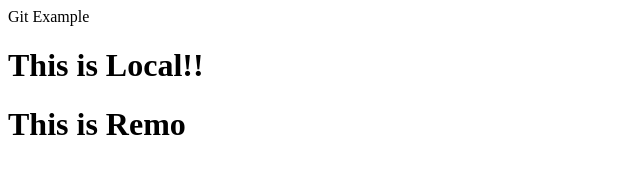
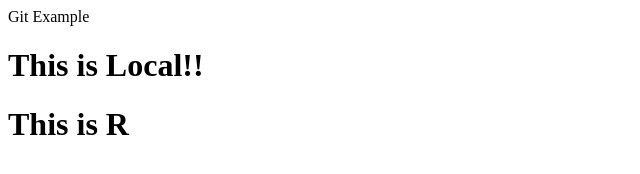
Before and after one commit to KoMamatha/example, a plain HTML site: page index.html in a window 1280 px wide. Shown: the whole page, without its empty margins (0-640 px from the left). Drawn offline with Linux system fonts and the light colour scheme.

Commit message:
Fix merge conflict

```diff
--- a/index.html
+++ b/index.html
@@ -3,6 +3,6 @@
     <head>Git Example</head>
     <body>
         <h1>This is Local!!</h1>
-        <h1>This is Remo</h1>
+        <h1>This is R</h1>
     </body>
 </html>
```
